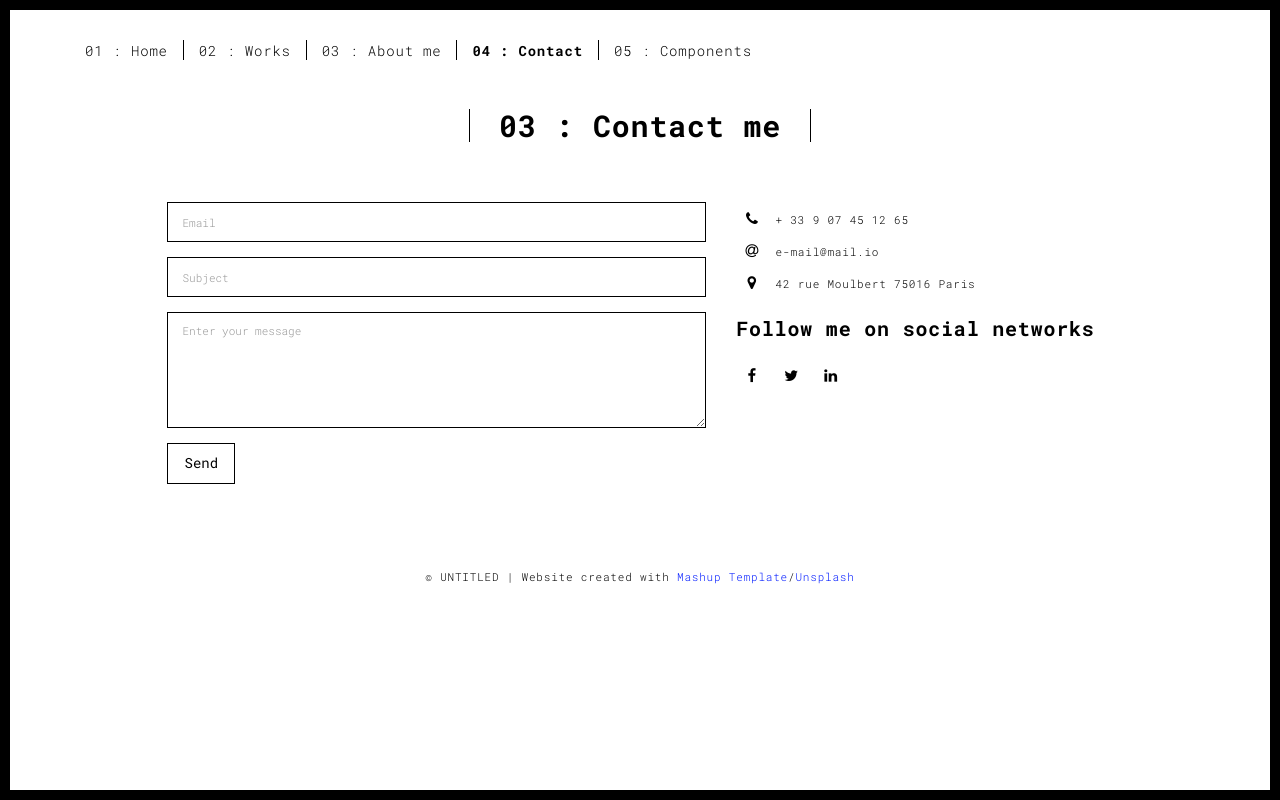
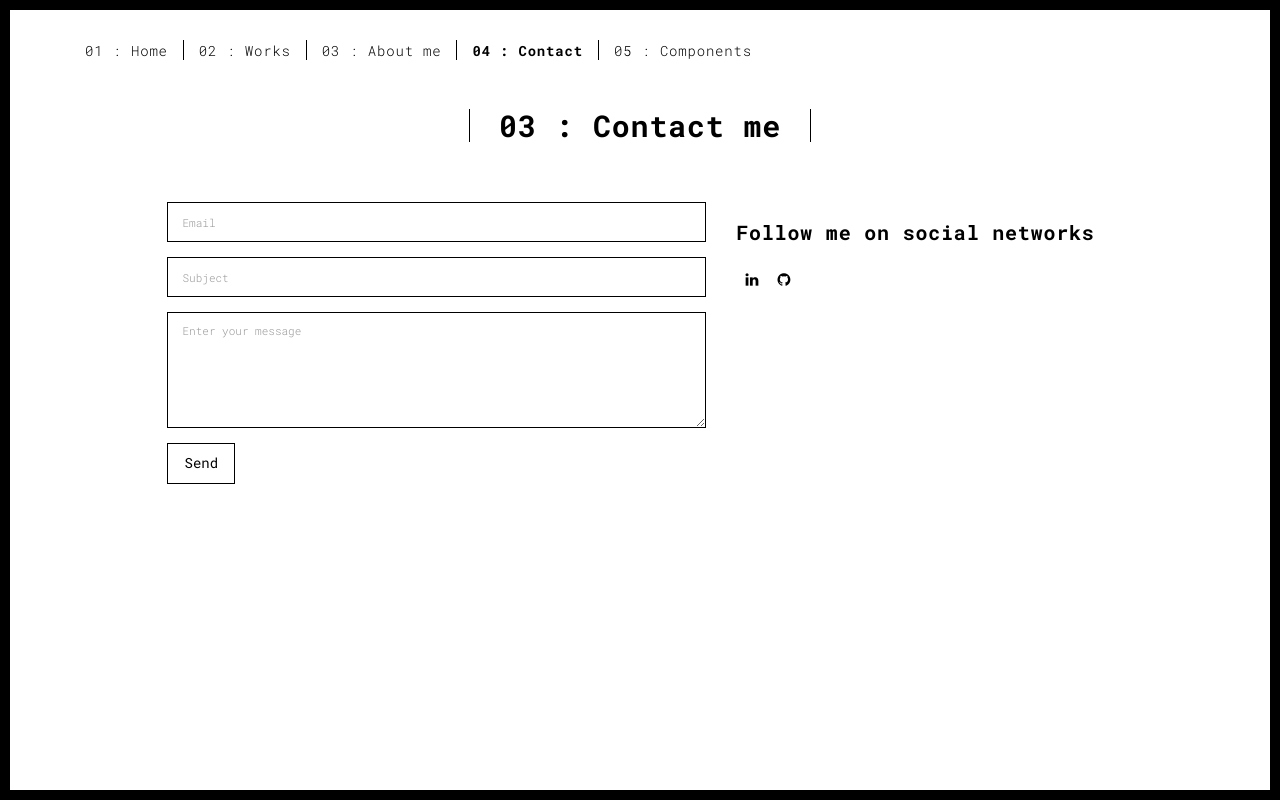
Before and after one commit to cowcheek/cowcheek.github.io, a plain HTML site: page contact.html in a window 1280 px wide. Drawn offline with Linux system fonts and the light colour scheme.

Commit message:
init contact

```diff
--- a/contact.html
+++ b/contact.html
@@ -75,35 +75,12 @@
                       <button type="submit" class="btn btn-default btn-lg">Send</button>
                     </div>
                     <div class="col-md-5 address-container">
-                      <ul class="list-unstyled">
-                        <li>
-                          <span class="fa-icon">
-                            <i class="fa fa-phone" aria-hidden="true"></i>
-                          </span>
-                          + 33 9 07 45 12 65
-                        </li>
-                        <li>
-                          <span class="fa-icon">
-                            <i class="fa fa-at" aria-hidden="true"></i>
-                          </span>
-                          e-mail@mail.io
-                        </li>
-                        <li>
-                          <span class="fa-icon">
-                            <i class="fa fa fa-map-marker" aria-hidden="true"></i>
-                          </span>
-                          42 rue Moulbert 75016 Paris
-                        </li>
-                      </ul>
+
                       <h3>Follow me on social networks</h3>
-                      <a href="http://www.facebook.com" title="" class="fa-icon">
-                        <i class="fa fa-facebook"></i>
-                      </a>
-                      <a href="http://www.twitter.com" title="" class="fa-icon">
-                        <i class="fa fa-twitter"></i>
-                      </a>
-                      <a href="http://www.linkedin.com" title="" class="fa-icon">
+                      <a href="https://www.linkedin.com/in/kaushik-r-2520471bb/" target="_blank" title="" class="fa-icon">
                         <i class="fa fa-linkedin"></i>
+                        <a href="https://github.com/cowcheek" target="_blank" title="" class="fa-icon">
+                          <i class="fa fa-github"></i>
                       </a>
 
                     </div>
@@ -119,15 +96,6 @@
   </div>
 
 
-<footer class="footer-container text-center">
-  <div class="container">
-    <div class="row">
-      <div class="col-xs-12">
-        <p>© UNTITLED | Website created with <a href="http://www.mashup-template.com/" title="Create website with free html template">Mashup Template</a>/<a href="https://www.unsplash.com/" title="Beautiful Free Images">Unsplash</a></p>
-      </div>
-    </div>
-  </div>
-</footer>
 
 <script>
   document.addEventListener("DOMContentLoaded", function (event) {
```
